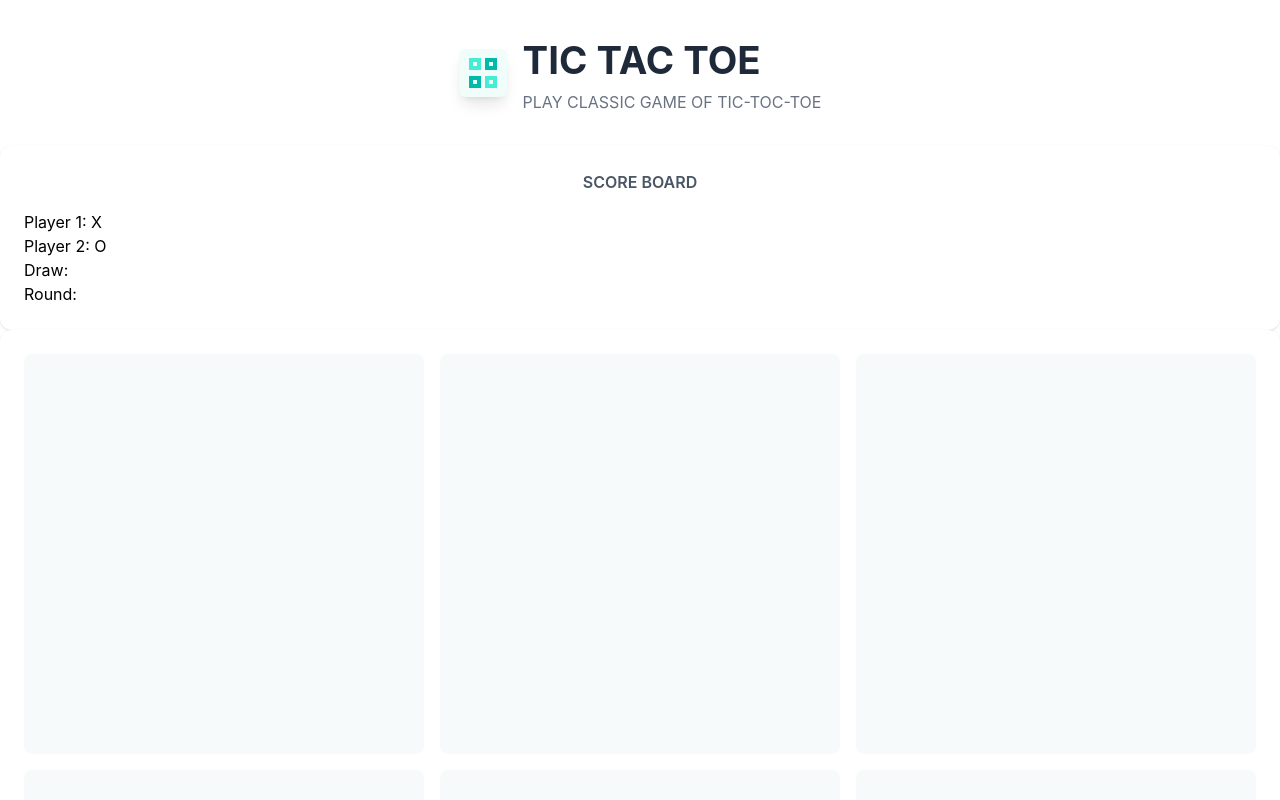
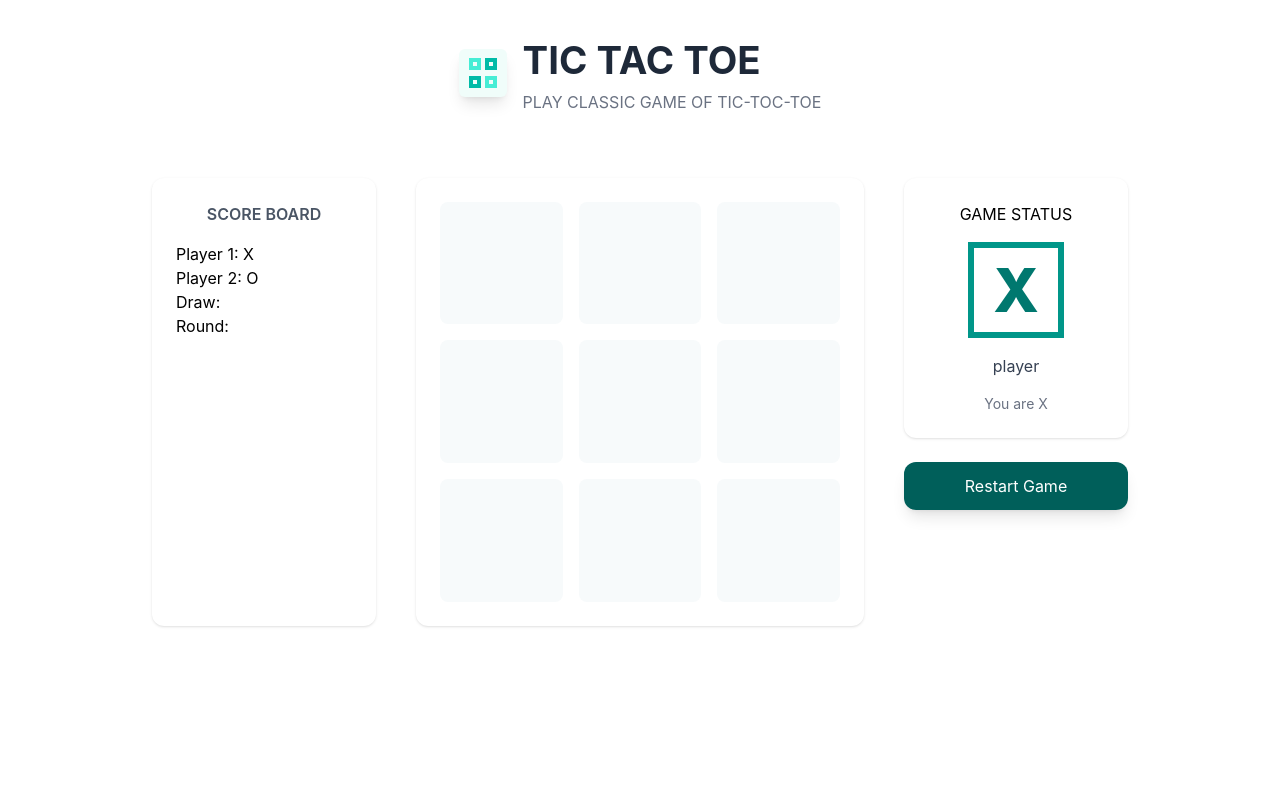
Before and after one commit to yzndev/tic-tac-toe, a React app: page / in a window 1280 px wide. Shown: the top 800 px of the page. Built offline with nearby package versions, Linux system fonts and the light colour scheme; the HTML template or start-up script is replaced by a standard one.

Commit message:
ui:Add and style GameStatus component . add some resposive style to the App component

```diff
--- a/src/App.jsx
+++ b/src/App.jsx
@@ -1,4 +1,5 @@
 import { GameBoard } from "./components/GameBoard"
+import { GameStatus } from "./components/GameStatus"
 import { Header } from "./components/Header"
 import { ScoreBoard } from "./components/ScoreBord"
 
@@ -7,8 +8,13 @@ function App() {
   return (
     <>
       <Header></Header>
-      <ScoreBoard></ScoreBoard>
-      <GameBoard></GameBoard>
+      <div className="w-full max-w-5xl mx-auto mt-10 p-6">
+        <div className="grid md:grid-cols-[1fr_2fr_1fr] gap-10">
+        <ScoreBoard></ScoreBoard>
+        <GameBoard></GameBoard>
+        <GameStatus></GameStatus>
+        </div>
+      </div>
     </>
   )
 }
--- /dev/null
+++ b/src/components/GameStatus.jsx
@@ -0,0 +1,21 @@
+export function GameStatus(){
+
+
+    return(
+        <div className="flex flex-col gap-6">
+          <div className='bg-white rounded-xl shadow-sm  p-6 flex flex-col items-center gap-4'>
+            <p className="uppercase">game Status</p>
+            <div className="p-4 flex justify-center items-center border-teal-600 border-6 w-24 h-24 ">
+                <div className='font-extrabold text-teal-700 text-6xl'>X</div>
+            </div>
+            <p className="font-sans text-gray-700">player</p>
+            <p className="text-sm text-gray-500">You are X</p>
+          </div>
+
+          <button className="bg-teal-800 hover:bg-gray-900 transition text-white rounded-xl py-3 shadow-lg">
+            Restart Game
+          </button>
+
+        </div>
+    )
+}
```
